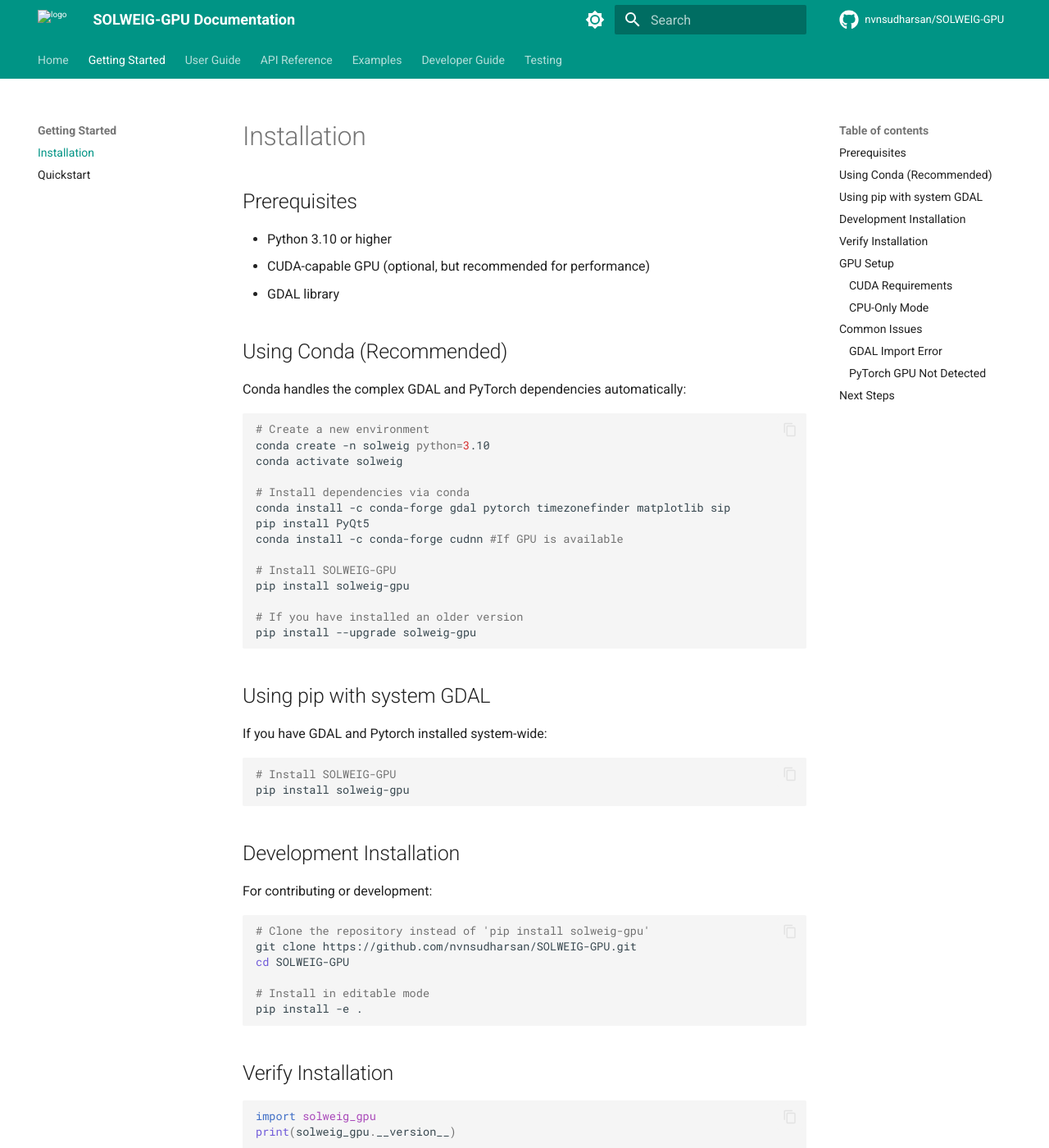
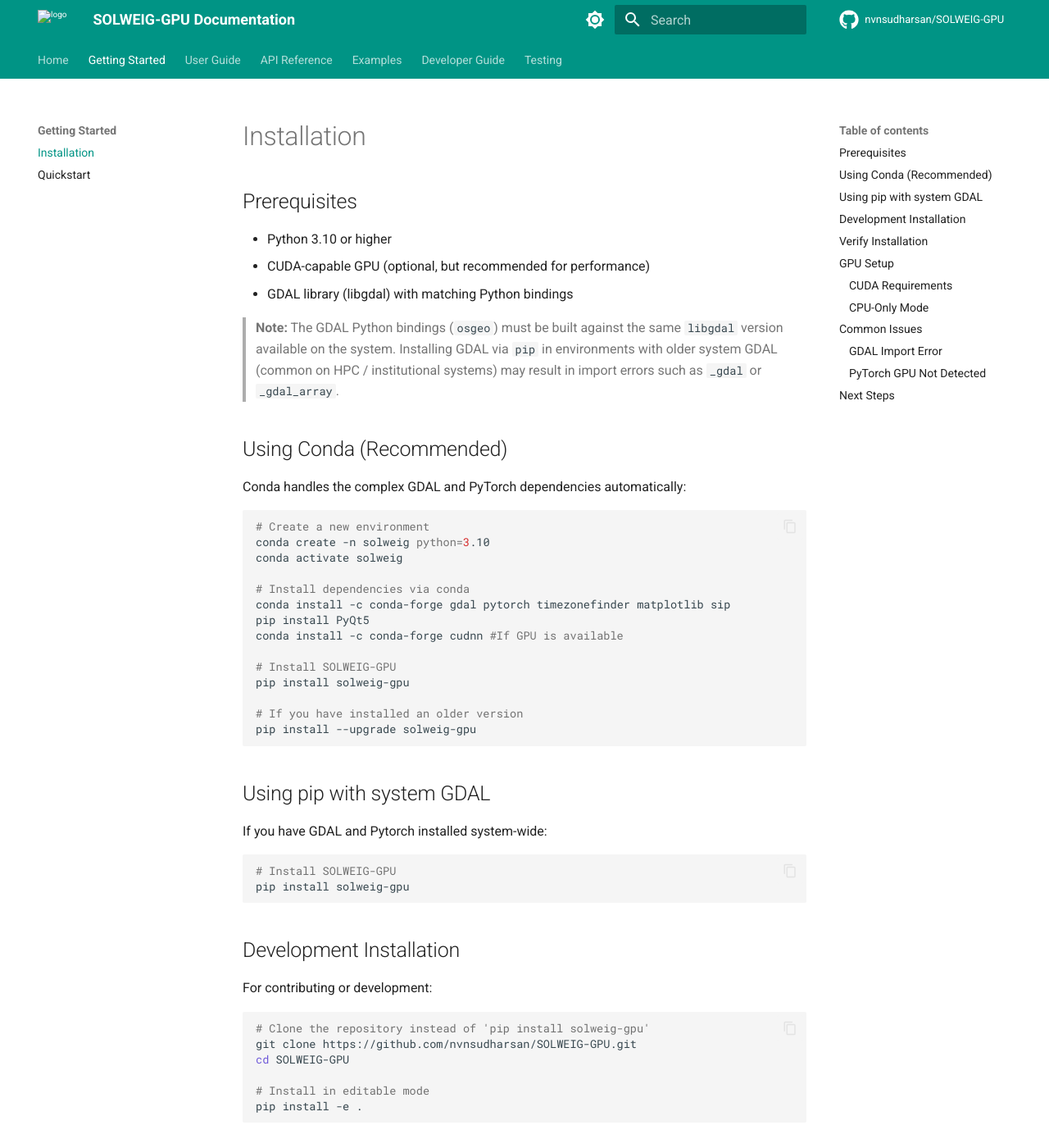
Before and after one commit to nvnsudharsan/SOLWEIG-GPU, an MkDocs documentation site: the page built from docs/installation.md, in a window 1280 px wide and 1400 px high. Shown: the whole window at 82% size. Built offline with MkDocs 1.6.1 and Material for MkDocs 9.7.7, drawn with Linux system fonts in a browser that asks for light colours; comment, search, counter and statistics services are not loaded; the version menu is left out; some of the changed text lies outside the part shown.

Commit message:
Update GDAL library installation instructions
Clarified GDAL library installation requirements and added note about Python bindings compatibility.

````diff
--- a/docs/installation.md
+++ b/docs/installation.md
@@ -4,7 +4,12 @@
 
 - Python 3.10 or higher
 - CUDA-capable GPU (optional, but recommended for performance)
-- GDAL library
+- GDAL library (libgdal) with matching Python bindings
+
+> **Note:** The GDAL Python bindings (`osgeo`) must be built against the same
+> `libgdal` version available on the system. Installing GDAL via `pip` in
+> environments with older system GDAL (common on HPC / institutional systems)
+> may result in import errors such as `_gdal` or `_gdal_array`.
 
 ## Using Conda (Recommended)
 
@@ -59,6 +64,9 @@ print(solweig_gpu.__version__)
 import torch
 print(f"CUDA available: {torch.cuda.is_available()}")
 print(f"CUDA devices: {torch.cuda.device_count()}")
+
+# Verify GDAL NumPy support
+python -c "from osgeo import gdal_array"
 ```
 
 ## GPU Setup
````
